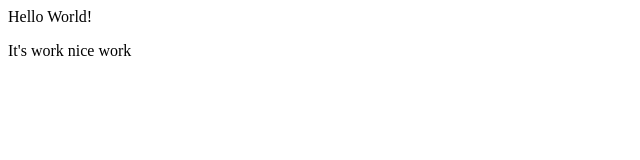
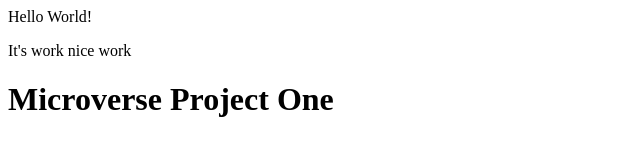
Before and after one commit to feyisakedir/Microverse-Project, a plain HTML site: page index.html in a window 1280 px wide. Shown: the whole page, without its empty margins (0-640 px from the left). Drawn offline with Linux system fonts and the light colour scheme.

Commit message:
Project_One

```diff
--- a/index.html
+++ b/index.html
@@ -5,6 +5,7 @@
 <body>
     <p>Hello World!</p>
     <p>It's work nice work</p>
+    <H1>Microverse Project One</H1>
 </body>
 
     </html>
```
